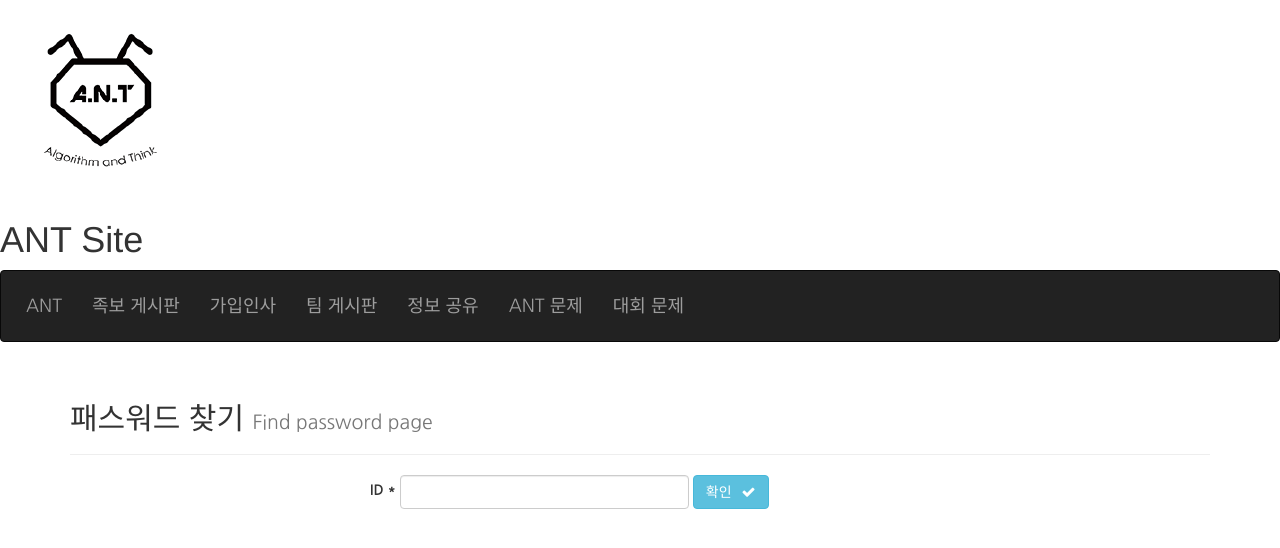
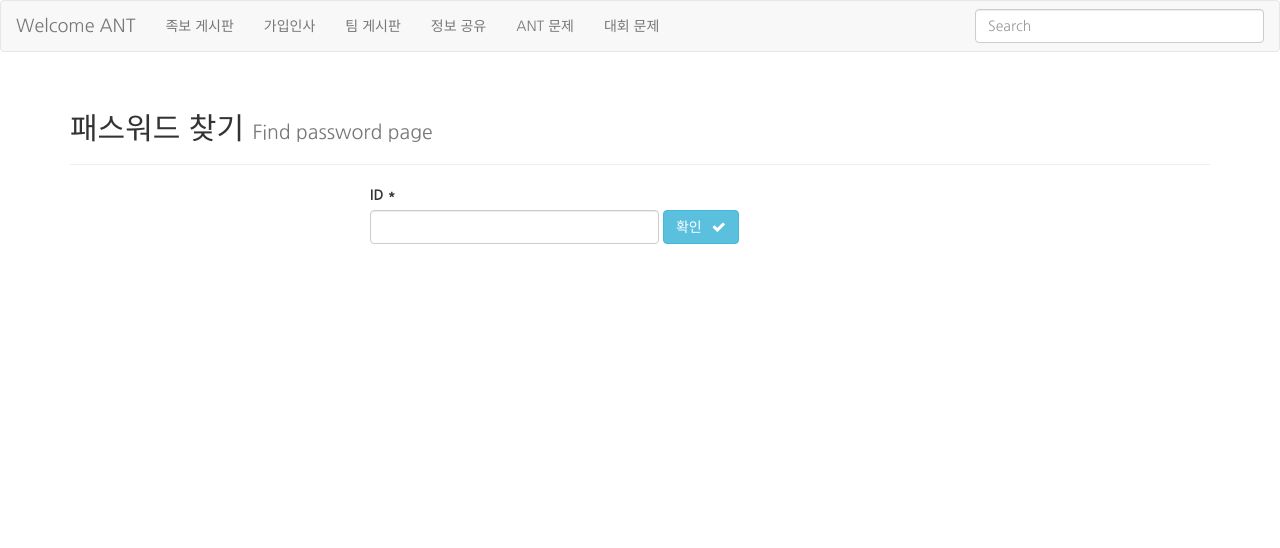
Before and after one commit to CNU-ANT/ANT-Cave, a Django app: page /find_password/ in a window 1280 px wide. Shown: the top 548 px of the page. Run offline with Django 3.2, Linux system fonts and the light colour scheme; some libraries are stand-ins or nearby versions.

Commit message:
iss12 navbar 수정, iss13 패스워드 레이아웃

```diff
--- a/Profile/models.py
+++ b/Profile/models.py
@@ -3,7 +3,6 @@ from __future__ import unicode_literals
 from django.contrib.auth.models import User
 from django.db import models
 from django.utils import timezone
-
 
 # Create your models here.
 class UserInfo(models.Model):
@@ -34,5 +33,9 @@ class UserInfo(models.Model):
     level = models.PositiveSmallIntegerField(default=0)
     signup_date = models.DateTimeField(default=timezone.now)
 
+    title = models.CharField(max_length=100)
+    photo = models.ImageField(blank=True)
+
+
     def __str__(self):
         return self.user.username
--- a/static/css/style.css
+++ b/static/css/style.css
@@ -22,3 +22,8 @@ By: dave-cheon
 .btn.active span.fa {
 	opacity: 1;
 }
+.navbar-brand>img{
+    height: 100%;
+    padding: 1510px;
+    width :auto;
+}
--- a/templates/base.html
+++ b/templates/base.html
@@ -26,12 +26,13 @@
     <![endif]-->
 </head>
 <body>
+<div class = "center-block" style='width:80%;'>
     {% include 'header.html' %}
 
     {% block content %}
     {% endblock %}
 
     {% include 'footer.html' %}
-
+    </div>
 </body>
 </html>
--- a/templates/board/edit_post.html
+++ b/templates/board/edit_post.html
@@ -1,7 +1,7 @@
 {% extends 'base.html' %}
 
 {% block content %}
-    <article class="container">
+    <article class="container" >
         <div class="page-header">
             <h3>
                 {{ b_name }}
--- a/templates/group_list.html
+++ b/templates/group_list.html
@@ -1,8 +1,15 @@
-<nav class="navbar navbar-inverse">
-    <div class="container-fluid" style="margin: 10px; font-size: large;">
-        <div class="navbar-header">
-            <a class="navbar-brand" href="{% url 'main' %}">ANT</a>
-        </div>
+{% load staticfiles %}
+
+<nav class="navbar navbar-default" role="navigation">
+    <div class="navbar-header">
+        <button type = "button" class="navbar-toggle" data-toggle="collapse" data-target="#nav-toggle">
+            <span class="icon-bar"></span>
+            <span class="icon-bar"></span>
+            <span class="icon-bar"></span>
+        </button>
+        <a class="navbar-brand" href="#">Welcome ANT </a>
+    </div>
+    <div class="collapse navbar-collapse" id="nav-toggle">
 
         <ul class="nav navbar-nav">
             <li><a href="{% url 'pedigree' %}">족보 게시판</a></li>
@@ -12,5 +19,8 @@
             <li><a href="{% url 'ant_algo:board' %}">ANT 문제</a></li>
             <li><a href="{% url 'compete_algo:board' %}">대회 문제</a></li>
         </ul>
+        <form class="navbar-form navbar-right" role="search">
+            <input type="text" class="form-control" placeholder="Search">
+        </form>
     </div>
 </nav>
--- a/templates/header.html
+++ b/templates/header.html
@@ -1,20 +1,19 @@
 {% load staticfiles %}
     {% if user.is_authenticated %}
 <div class="page-header">
-    <nav class="navbar navbar-fixed-top">
+    <nav class="navbar navbar-fixed-top ">
         <ul class="container">
-            <ol class="breadcrumb">
-                <li><span>{{ user.get_username }}님 환영합니다.</span></li>
+            <ol class="breadcrumb navbar-right">
+                <li right><span>{{ user.get_username }}님 환영합니다.</span></li>
                 <li><a href="{% url 'my_page' %}">마이 페이지</a></li>
                 <li><a href="{% url 'logout' %}">로그아웃</a>
+
         </ol>
         </ul>
     </nav>
     {% endif %}
     <a href="{% url 'main' %}">
-        <img src="{% static 'ant.png' %}"/>
     </a>
-    <h1> ANT Site </h1>
 </div>
 
 {% include 'group_list.html' %}
--- a/templates/profile/change_password.html
+++ b/templates/profile/change_password.html
@@ -9,9 +9,13 @@
             <form method="POST" class="form-inline">
                 {% csrf_token %}
                 <label for="{{ form.password.id_for_label }}">{{ form.password.label }} *</label>
+                <br/>
                 {{ form.password }}
+                <br/>
                 <label for="{{ form.password_confirm.id_for_label }}">{{ form.password_confirm.label }} *</label>
+                <br/>
                 {{ form.password_confirm }}
+                <br/><br/>
                 <button type="submit" class="btn btn-info">확인<i class="fa fa-check spaceLeft"></i></button>
             </form>
         </div>
--- a/templates/profile/find_password.html
+++ b/templates/profile/find_password.html
@@ -8,7 +8,7 @@
             <div class="err-msg">{{ response }}</div>
             <form method="POST" class="form-inline">
                 {% csrf_token %}
-                <label for="{{ form.id.id_for_label }}">{{ form.id.label }} *</label>
+                <label for="{{ form.id.id_for_label }}">{{ form.id.label }} *</label><br/>
                 {{ form.id }}
                 <button type="submit" class="btn btn-info">확인<i class="fa fa-check spaceLeft"></i></button>
             </form>
```
Also changed, not shown: Board/views.py (+3 -10 lines), templates/image_container.html (added, +24 -0 lines), templates/profile/my_page.html (+9 -0 lines), README.md, static/images/__init__.py (added), static/images/ant.png (added).
